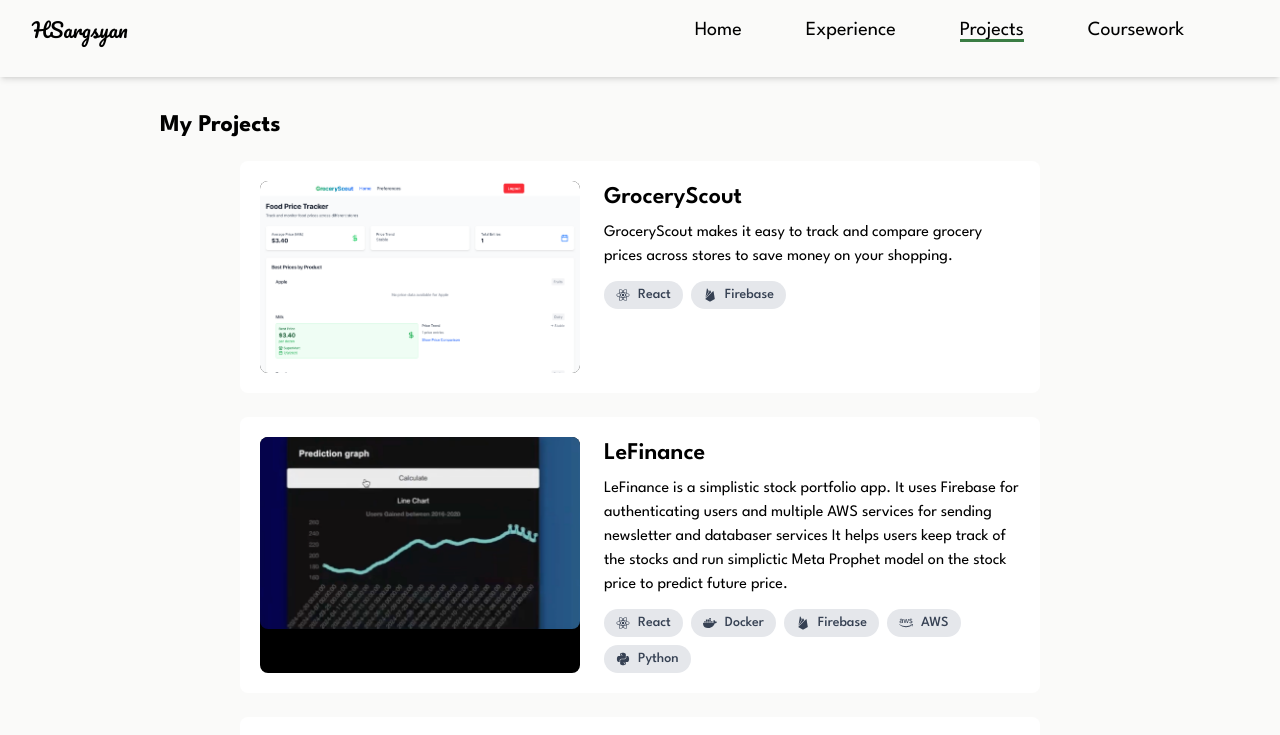
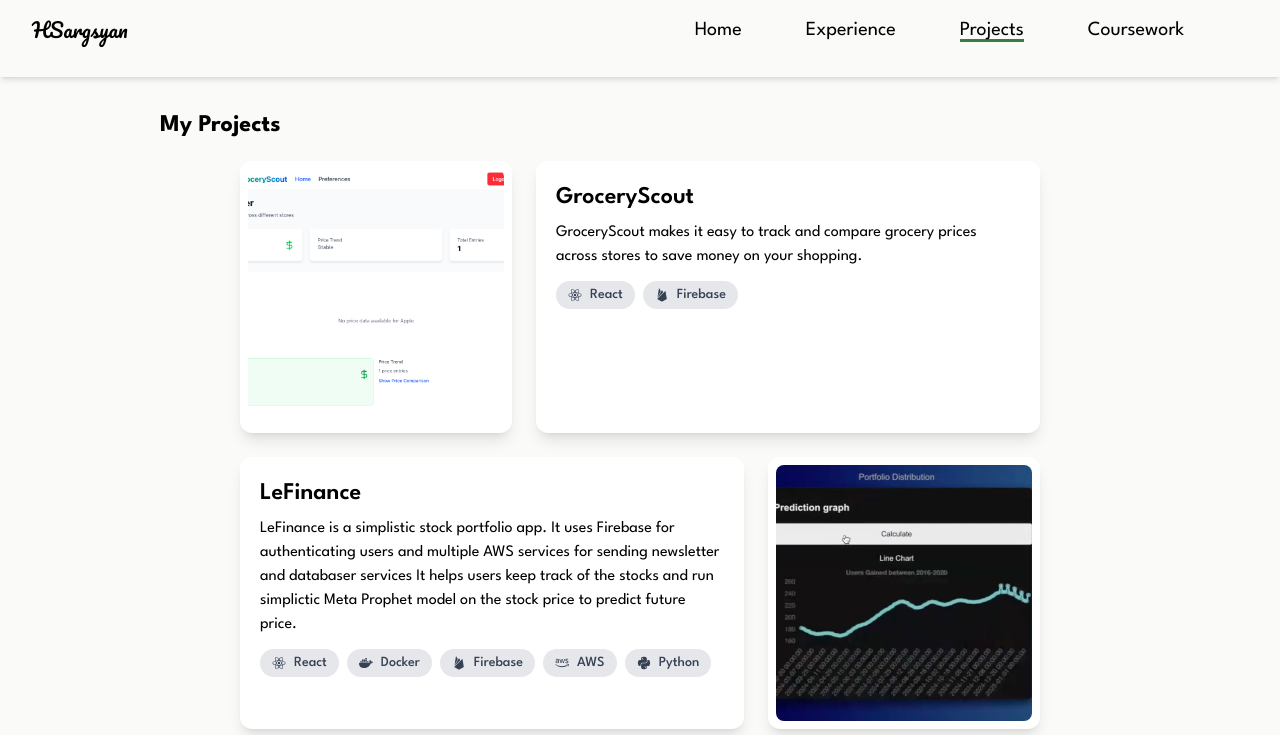
Before and after one commit to HarutSargsyan/harutsargsyan.github.io, a React (Vite) app: page /projects in a window 1280 px wide. Shown: the top 735 px of the page. Built offline with nearby package versions, Linux system fonts and the light colour scheme.

Commit message:
rewrites

```diff
--- /dev/null
+++ b/404.html
@@ -0,0 +1,12 @@
+<!DOCTYPE html>
+<html>
+  <head>
+    <meta charset="utf-8" />
+    <script type="text/javascript">
+      const redirectTo = window.location.pathname.replace(/^\//, '');
+      sessionStorage.redirect = redirectTo;
+      window.location.href = '/';
+    </script>
+  </head>
+  <body></body>
+</html>
--- a/index.html
+++ b/index.html
@@ -1,4 +1,4 @@
-<!doctype html>
+<!DOCTYPE html>
 <html lang="en">
   <head>
     <meta charset="UTF-8" />
@@ -9,5 +9,14 @@
   <body>
     <div id="root"></div>
     <script type="module" src="/src/main.tsx"></script>
+    <script>
+      (function () {
+        const redirect = sessionStorage.redirect;
+        delete sessionStorage.redirect;
+        if (redirect && redirect !== location.pathname) {
+          history.replaceState(null, null, redirect);
+        }
+      })();
+    </script>
   </body>
 </html>
--- a/src/components/ProjectBox.tsx
+++ b/src/components/ProjectBox.tsx
@@ -6,27 +6,33 @@ export default ({
   desc,
   stack,
   link,
+  index = 0,
 }: {
   img: string;
   title: string;
   desc: string;
   stack: ReactElement[];
   link: string;
+  index?: number;
 }) => {
-  return (
-    <a target="_blank" href={link} className="group flex gap-6 rounded-lg bg-grey bg-white p-5">
-      <div className="hidden sm:block rounded-lg flex-shrink-0 bg-black transparent group-hover:opacity-[50%]">
-        <img src={img} alt="" className="h-48 w-80 object-cover rounded-lg" />
+  const isEven = index % 2 === 0;
+
+  const imageBox = (
+    <div className="hidden sm:block rounded-xl flex-shrink-0 bg-white shadow-lg p-2 group-hover:opacity-[50%]">
+      <img src={img} alt="" className="h-64 w-64 object-cover rounded-lg" />
     </div>
-      <div className="">
+  );
+
+  const descriptionBox = (
+    <div className="flex-1 rounded-xl bg-white p-5 shadow-lg">
       <h2 className="text-2xl font-semibold mb-2 group-hover:text-primary">
         {title}
       </h2>
       <p>{desc}</p>
       <div className="flex gap-2 mt-3 flex-wrap">
-          {stack.map((skill, index) => (
+        {stack.map((skill, skillIndex) => (
           <span
-              key={index}
+            key={skillIndex}
             className="px-3 py-1 rounded-full bg-gray-200 group-hover:bg-secondary text-gray-700 text-sm font-medium"
           >
             {skill}
@@ -34,6 +40,21 @@ export default ({
         ))}
       </div>
     </div>
+  );
+
+  return (
+    <a target="_blank" href={link} className="group flex gap-6">
+      {isEven ? (
+        <>
+          {imageBox}
+          {descriptionBox}
+        </>
+      ) : (
+        <>
+          {descriptionBox}
+          {imageBox}
+        </>
+      )}
     </a>
   );
 };
--- a/src/pages/Projects.tsx
+++ b/src/pages/Projects.tsx
@@ -7,7 +7,7 @@ export default () => {
       <h2 className="text-2xl mb-5 font-bold">My Projects</h2>
       <div className="px-2 sm:px-20 flex flex-col gap-6">
         {projects.map((project, index) => (
-          <ProjectBox key={index} {...project} />
+          <ProjectBox key={index} {...project} index={index} />
         ))}
       </div>
     </div>
```
Also changed, not shown: src/pages/Coursework.tsx (+7 -2 lines). Lines whose indentation alone changed are shown as unchanged.
